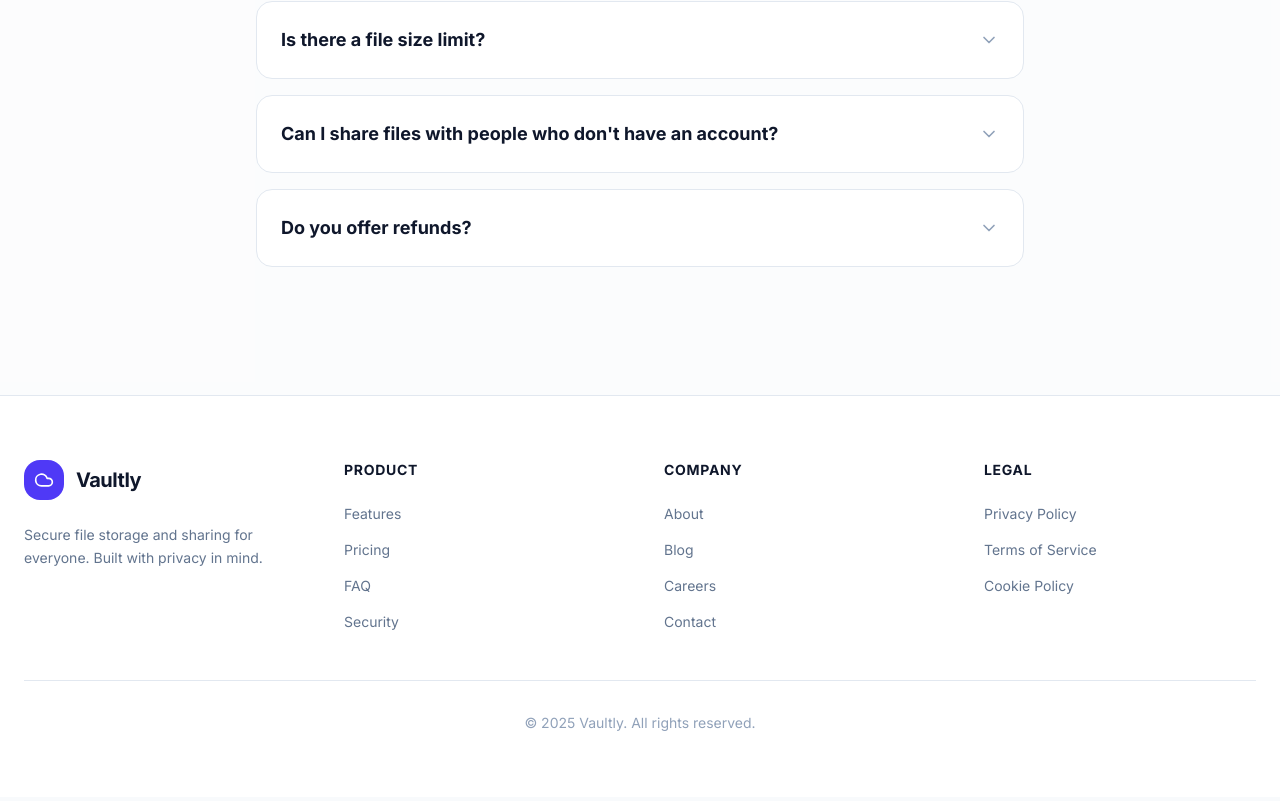
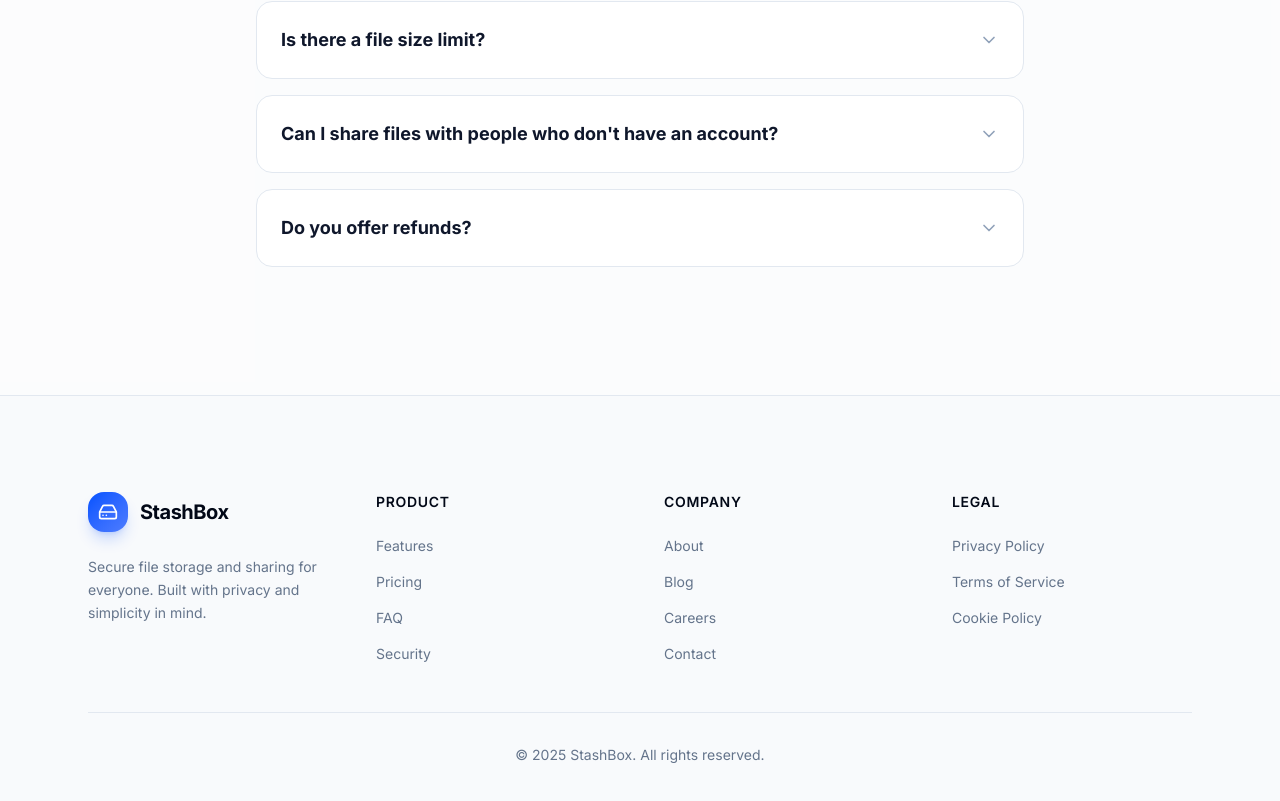
Before and after one commit to L3NNX/CordBin, a React (Vite) app in the folder frontend/: page / in a window 1280 px wide. Shown: the part 5969-6770 px from the top of the page. Built offline with nearby package versions, Linux system fonts and the light colour scheme.

Commit message:
feat: footer design change

```diff
--- a/frontend/src/components/layout/Footer.jsx
+++ b/frontend/src/components/layout/Footer.jsx
@@ -1,79 +1,106 @@
-// components/Footer.tsx
 import React from 'react';
-import { Cloud } from 'lucide-react';
+import { HardDrive } from 'lucide-react';
 
 const Footer = () => {
   return (
-    <footer className="border-t border-slate-100 py-16 bg-white" data-testid="footer">
-      <div className="container mx-auto px-6">
+    <footer className="border-t border-border bg-background" data-testid="footer">
+      <div className="max-w-6xl mx-auto px-6 py-16 lg:py-24">
+        {/* Footer Content Grid */}
         <div className="grid md:grid-cols-4 gap-12 mb-12">
+          {/* Brand Column */}
           <div>
             <div className="flex items-center gap-3 mb-6">
-              <div className="w-10 h-10 bg-indigo-600 rounded-xl flex items-center justify-center">
-                <Cloud className="h-5 w-5 text-white" />
+              <div className="w-10 h-10 bg-gradient-to-br from-[#0052FF] to-[#4D7CFF] rounded-xl flex items-center justify-center shadow-lg shadow-[#0052FF]/20">
+                <HardDrive className="h-5 w-5 text-white" strokeWidth={2} />
               </div>
-              <span className="text-xl font-black tracking-tight text-slate-900">Vaultly</span>
+              <span className="text-xl font-bold tracking-tight text-foreground">StashBox</span>
             </div>
-            <p className="text-sm text-slate-500 leading-relaxed">
-              Secure file storage and sharing for everyone. Built with privacy in mind.
+            <p className="text-sm text-muted-foreground leading-relaxed max-w-xs">
+              Secure file storage and sharing for everyone. Built with privacy and simplicity in mind.
             </p>
           </div>
 
+          {/* Product Links */}
           <div>
-            <h3 className="font-bold text-slate-900 mb-6 text-sm uppercase tracking-wider">Product</h3>
-            <ul className="space-y-4 text-sm text-slate-500">
+            <h3 className="font-semibold text-foreground mb-6 text-sm uppercase tracking-wider">Product</h3>
+            <ul className="space-y-4 text-sm text-muted-foreground">
               <li>
-                <a href="#features" className="hover:text-indigo-600 transition-colors">Features</a>
+                <a href="#features" className="hover:text-[#0052FF] transition-colors">
+                  Features
+                </a>
               </li>
               <li>
-                <a href="#pricing" className="hover:text-indigo-600 transition-colors">Pricing</a>
+                <a href="#pricing" className="hover:text-[#0052FF] transition-colors">
+                  Pricing
+                </a>
               </li>
               <li>
-                <a href="#faq" className="hover:text-indigo-600 transition-colors">FAQ</a>
+                <a href="#faq" className="hover:text-[#0052FF] transition-colors">
+                  FAQ
+                </a>
               </li>
               <li>
-                <a href="#" className="hover:text-indigo-600 transition-colors">Security</a>
+                <a href="#" className="hover:text-[#0052FF] transition-colors">
+                  Security
+                </a>
               </li>
             </ul>
           </div>
 
+          {/* Company Links */}
           <div>
-            <h3 className="font-bold text-slate-900 mb-6 text-sm uppercase tracking-wider">Company</h3>
-            <ul className="space-y-4 text-sm text-slate-500">
+            <h3 className="font-semibold text-foreground mb-6 text-sm uppercase tracking-wider">Company</h3>
+            <ul className="space-y-4 text-sm text-muted-foreground">
               <li>
-                <a href="#" className="hover:text-indigo-600 transition-colors">About</a>
+                <a href="#" className="hover:text-[#0052FF] transition-colors">
+                  About
+                </a>
               </li>
               <li>
-                <a href="#" className="hover:text-indigo-600 transition-colors">Blog</a>
+                <a href="#" className="hover:text-[#0052FF] transition-colors">
+                  Blog
+                </a>
               </li>
               <li>
-                <a href="#" className="hover:text-indigo-600 transition-colors">Careers</a>
+                <a href="#" className="hover:text-[#0052FF] transition-colors">
+                  Careers
+                </a>
               </li>
               <li>
-                <a href="#" className="hover:text-indigo-600 transition-colors">Contact</a>
+                <a href="#" className="hover:text-[#0052FF] transition-colors">
+                  Contact
+                </a>
               </li>
             </ul>
           </div>
 
+          {/* Legal Links */}
           <div>
-            <h3 className="font-bold text-slate-900 mb-6 text-sm uppercase tracking-wider">Legal</h3>
-            <ul className="space-y-4 text-sm text-slate-500">
+            <h3 className="font-semibold text-foreground mb-6 text-sm uppercase tracking-wider">Legal</h3>
+            <ul className="space-y-4 text-sm text-muted-foreground">
               <li>
-                <a href="#" className="hover:text-indigo-600 transition-colors">Privacy Policy</a>
+                <a href="#" className="hover:text-[#0052FF] transition-colors">
+                  Privacy Policy
+                </a>
               </li>
               <li>
-                <a href="#" className="hover:text-indigo-600 transition-colors">Terms of Service</a>
+                <a href="#" className="hover:text-[#0052FF] transition-colors">
+                  Terms of Service
+                </a>
               </li>
               <li>
-                <a href="#" className="hover:text-indigo-600 transition-colors">Cookie Policy</a>
+                <a href="#" className="hover:text-[#0052FF] transition-colors">
+                  Cookie Policy
+                </a>
               </li>
             </ul>
           </div>
         </div>
 
-        <div className="border-t border-slate-100 pt-8 text-center">
-          <p className="text-sm text-slate-400">
-            © 2025 Vaultly. All rights reserved.
+        {/* Footer Divider & Copyright */}
+        <div className="border-t border-border pt-8 text-center">
+          <p className="text-sm text-muted-foreground">
+            © 2025 StashBox. All rights reserved.
           </p>
         </div>
       </div>
```
